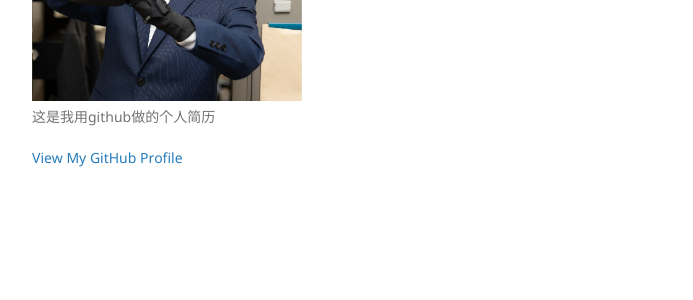
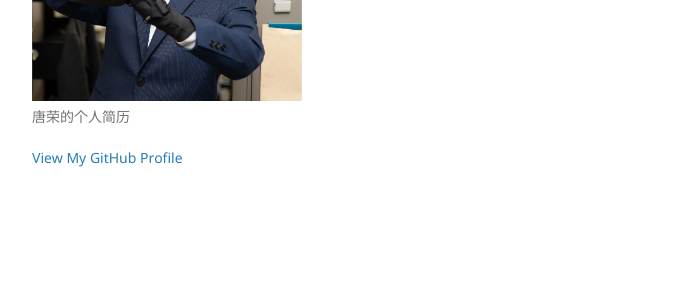
Before and after one commit to CoronovaT/CoronovaT.github.io, a Jekyll site: the page built from another-page.md, in a window 1280 px wide. Shown: the part 294-594 px from the top of the page, without its empty margins (178-871 px from the left). Built offline with Jekyll 4.4.1, drawn with Linux system fonts in a browser that asks for light colours; our own code applies the rules of GitHub Pages for plain Markdown files.

Commit message:
Update _config.yml

```diff
--- a/_config.yml
+++ b/_config.yml
@@ -1,6 +1,6 @@
 title: 唐 荣(Tang Rong)
 logo: /assets/img/logo.jpg
-description: 这是我用github做的个人简历
+description: 唐荣的个人简历
 show_downloads: false
 google_analytics:
 theme: jekyll-theme-minimal
```
